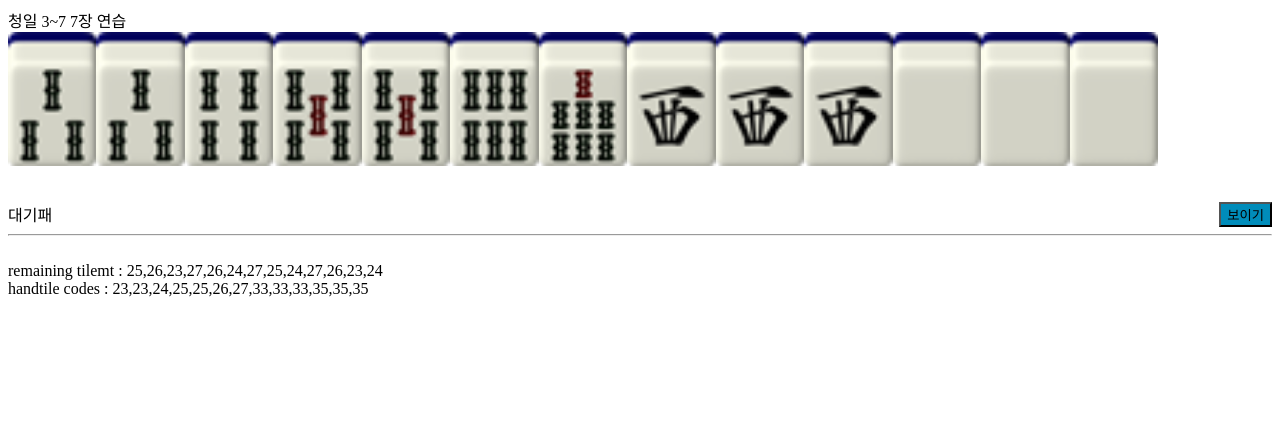
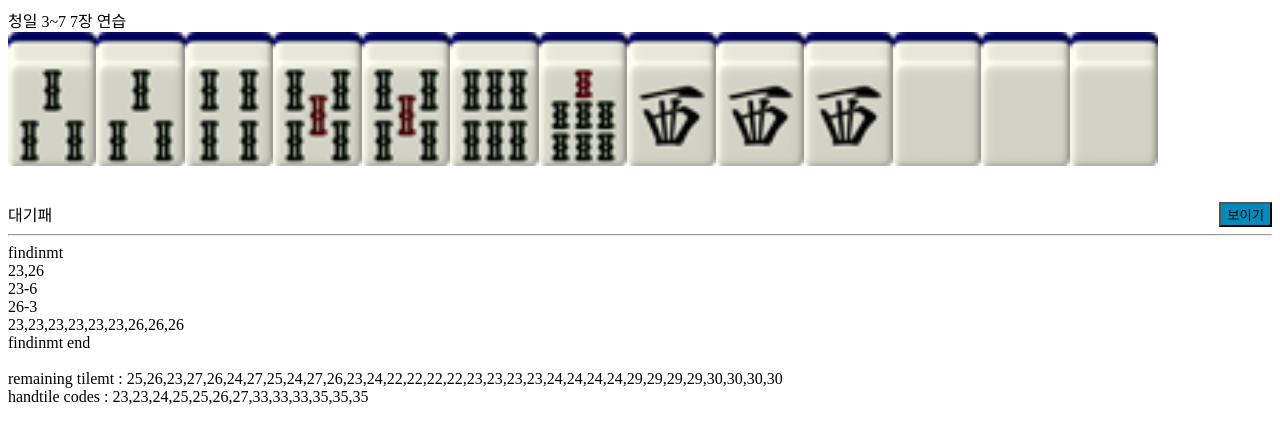
Before and after one commit to lazini-han/lazini-han, a Jekyll site: the page learn-mj/01.html, which Jekyll copies as it is, in a window 1280 px wide. Shown: the top 444 px of the page. Built offline with Jekyll 4.4.1, drawn with Linux system fonts in a browser that asks for light colours; some of the changed lines change nothing that is shown.

Commit message:
론패 갯수까지 나오게 출력. 패산에 빠진 수패 추가하기.

```diff
--- a/learn-mj/01.html
+++ b/learn-mj/01.html
@@ -33,7 +33,7 @@
 <br>
 <div >대기패
   <input style="float:right" class="button2" id='showbtn' type="button" value="보이기" onclick="div_show('foot');"/>
-  <input style="float:right" class="button2" id='hidebtn' type="button" value="숨기기" onclick="div_hide('foot');"/>
+  <input style="float:right" class="button3" id='hidebtn' type="button" value="숨기기" onclick="div_hide('foot');"/>
 </div>
 <div id="foot"></div>
 <hr>
@@ -95,6 +95,7 @@
 /*********************
 * 패산 만들기
 **********************/
+var hiddenmt = [];
 if(tile7mode) { // 7개 청일 모드
   onecolor = Math.floor(Math.random()*3);
   //onecolor = 1; // easy mode only Tong
@@ -112,6 +113,15 @@
   var ran2 = 30+Math.floor(Math.random()*3+5);
   handtiles.push(ran1,ran1,ran1);
   handtiles.push(ran2,ran2,ran2);
+
+  for (var j = 1; j < tilemin+1 ; j++) {
+     var tcode = i*10+j+1;
+     hiddenmt.push(tcode,tcode,tcode,tcode); // 같은 패 4개씩
+  }
+  for (var j = tilemax+1; j < 10 ; j++) {
+     var tcode = i*10+j+1;
+     hiddenmt.push(tcode,tcode,tcode,tcode); // 같은 패 4개씩
+  }
 } else if(tile10mode) {
   onecolor = Math.floor(Math.random()*3);
   onecolor = 1; // easy mode only Tong
@@ -255,6 +265,7 @@
     log("winninghand: Hand size is invalid.")
   }
 }
+
 function findrontile(tiles) {
   var wintiles = [];
   var sametile = [];
@@ -292,6 +303,29 @@
   return wintiles;
 }
 
+function findinmt(tiles,mts) {
+    log("findinmt");
+    var tilecount = new Array(40);
+    tilecount.fill(0);
+    var rmtiles = mts.slice();
+    var outtiles = [];
+
+    for (var i = 0; i < mts.length; i++) { // rmtiles -> tilecount
+      //log(i);
+      var tcode = rmtiles.shift();
+      tilecount[tcode] += 1;
+    }
+    log(tiles);
+    for(let itile of tiles) {
+      log(itile+"-"+tilecount[itile]);
+      for(var i=0; i< tilecount[itile]; i++) {
+        outtiles.push(itile);
+      }
+    }
+    log(outtiles);
+    log("findinmt end");
+    return outtiles;
+}
 
 /**********************
 *  패산 섞기 & 손패 뽑기+정렬
@@ -327,11 +361,17 @@
   }
   document.getElementById(target).innerHTML = handhtml;
 }
+
 showtiles(handtiles,"hands")
 
 var rontiles = findrontile(handtiles);
+for(let htile of hiddenmt) {
+  tilemt.push(htile);
+}
+var rontilesinmt = findinmt(rontiles,tilemt);
+
 if(rontiles.length > 0) {
-  showtiles(rontiles,'foot');
+  showtiles(rontilesinmt,'foot');
 } else {
   document.getElementById('foot').innerText = "No Tenpai";
   log("no tenpai");
```
